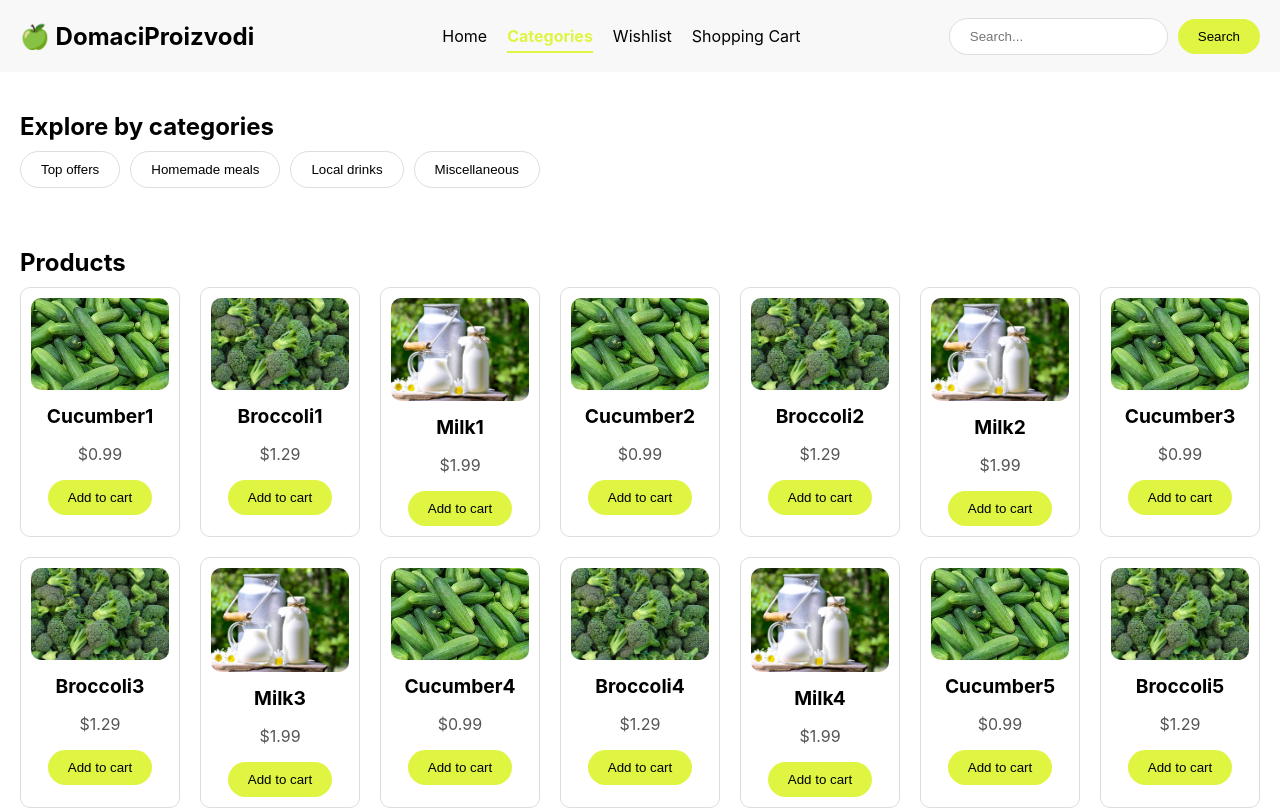
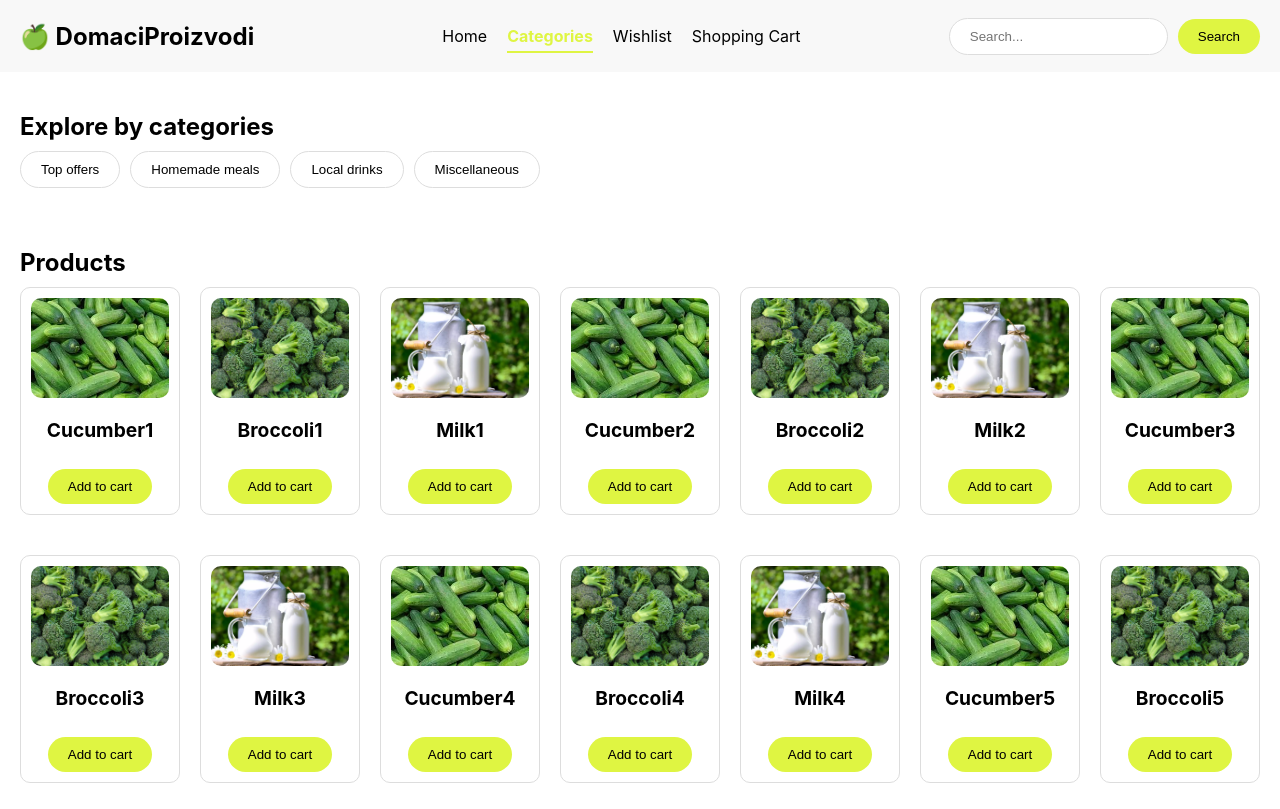
Before and after one commit to markom132/DomacaProzivodnja, a React (Create React App) app in the folder frontend/: page /category in a window 1280 px wide. Shown: the top 809 px of the page. Built offline with nearby package versions, Linux system fonts and the light colour scheme.

Commit message:
Add_hover_effect_on_product_card closes #136

```diff
--- a/frontend/src/components/ProductCard.js
+++ b/frontend/src/components/ProductCard.js
@@ -2,13 +2,39 @@ import React from 'react';
 import PropTypes from 'prop-types';
 
 const ProductCard = ({ image, name, price }) => {
+  const [isHovered, setIsHovered] = React.useState(false);
+
   return (
-    <div style={styles.card}>
+    <div
+      style={{
+        ...styles.card,
+        transform: isHovered ? 'scale(1.05)' : 'scale(1)',
+      }}
+      onMouseOver={() => setIsHovered(true)}
+      onMouseOut={() => setIsHovered(false)}
+    >
       <div style={styles.imageContainer}>
-        <img src={image} alt={name} style={styles.image} />
+        <img
+          src={image}
+          alt={name}
+          style={{
+            ...styles.image,
+            ...(isHovered ? styles.imageHover : {}),
+          }}
+        />
       </div>
-      <h3 style={styles.name}>{name}</h3>
-      <p style={styles.price}>{price}</p>
+      <div style={styles.info}>
+        <h3>{name}</h3>
+        <p>{price}</p>
+        <button
+          style={{
+            ...styles.button,
+            ...(isHovered ? styles.buttonHover : {}),
+          }}
+        >
+          Dodaj u korpu
+        </button>
+      </div>
     </div>
   );
 };
@@ -21,15 +47,12 @@ ProductCard.propTypes = {
 
 const styles = {
   card: {
-    display: 'flex',
-    flexDirection: 'column',
-    alignItems: 'center',
-    textAlign: 'center',
+    position: 'relative',
+    overflow: 'hidden',
+    border: ' 1px solid #ddd',
     borderRadius: '10px',
-    overflow: 'hidden',
-    boxShadow: '0px 4px 6px rgba(0, 0, 0, 0.1)',
-    backgroundColor: '#fff',
-    height: '100%',
+    transition: 'transform 0.3s ease',
+    margin: '10px',
   },
   imageContainer: {
     width: '100%',
@@ -40,6 +63,26 @@ const styles = {
     width: '100%',
     height: '100%',
     objectFit: 'cover',
+    transition: 'transform 0.3s ease',
+  },
+  imageHover: {
+    trnasform: 'scale(1.1)',
+  },
+  info: {
+    padding: '15px',
+    textAlign: 'center',
+  },
+  button: {
+    backgroundColor: '#f8f8f8',
+    border: 'none',
+    borderRadius: '5px',
+    padding: '10px 20px',
+    cursor: 'pointer',
+    transition: 'background-color 0.3 ease',
+  },
+  buttonHover: {
+    backgroundColor: '#ff9800',
+    color: '#fff',
   },
   name: {
     margin: '10px 0',
--- a/frontend/src/components/ProductList.js
+++ b/frontend/src/components/ProductList.js
@@ -1,7 +1,8 @@
-import React from 'react';
+import React, { useState } from 'react';
 import cucumber from '../assets/cucumber.jpg';
 import broccoli from '../assets/broccoli.jpg';
 import milk from '../assets/milk.jpg';
+import { height } from '@fortawesome/free-solid-svg-icons/fa0';
 const ProductList = () => {
   const products = [
     { id: 1, name: 'Cucumber1', price: '$0.99', image: cucumber },
@@ -32,20 +33,51 @@ const ProductList = () => {
       <h2 style={styles.sectionTitle}>Products</h2>
       <div style={styles.productList}>
         {products.map(product => (
-          <div key={product.name} style={styles.productCard}>
-            <img
-              src={product.image}
-              alt={product.name}
-              style={styles.productImage}
-            />
-            <h3 style={styles.productName}>{product.name}</h3>
-            <p style={styles.productPrice}>{product.price}</p>
-            <button style={styles.addButton}>Add to cart</button>
-          </div>
+          <ProductCard key={product.id} product={product} />
         ))}
       </div>
       <button style={styles.showMoreButton}>Show more</button>
     </section>
+  );
+};
+
+const ProductCard = ({ product }) => {
+  const [isHovered, setIsHovered] = useState(false);
+
+  return (
+    <div
+      style={{
+        ...styles.productCard,
+        transform: isHovered ? 'scale(1.05)' : 'scale(1)',
+        transition: 'transform 0.3s ease'
+      }}
+      onMouseOver={() => setIsHovered(true)}
+      onMouseOut={() => setIsHovered(false)}
+    >
+      <div style={styles.productImageContainer}>
+        <img
+          src={product.image}
+          alt={product.name}
+          style={{
+            ...styles.productImage,
+            border: isHovered ? '2px solid #dff542' : 'none',
+            transition: 'border 0.3s ease'
+          }}
+        />
+      </div>
+      <h3 style={styles.productName}>{product.name}</h3>
+      <p style={styles.productPrice}>{product.price}</p>
+      <button
+        style={{
+          ...styles.addButton,
+          backgroundColor: isHovered ? '#c5d047' : '#dff542',
+          transform: isHovered ? 'translateY(-5px)' : 'translateY(0)',
+          transition: 'background-color 0.3s ease, transform 0.3s ease'
+        }}
+      >
+        Add to cart
+      </button>
+    </div>
   );
 };
 
@@ -63,15 +95,32 @@ const styles = {
     gap: '20px',
   },
   productCard: {
+    display: 'flex',
+    flexDirection: 'column',
+    alignItems: 'center',
     padding: '10px',
     border: '1px solid #ddd',
     borderRadius: '10px',
     textAlign: 'center',
     backgroundColor: '#fff',
+    overflow: 'hidden',
+    boxSizing: 'border-box',
+    marginBottom: '20px',
+    transition: 'transform 0.3s ease',
+    position: 'relative',
+  },
+  productImageContainer: {
+    width: '100%',
+    height: '100px',
+    overflow: 'hidden',
+    borderRadius: '10px',
+    marginBottom: '10px',
   },
   productImage: {
     width: '100%',
-    borderRadius: '10px',
+    height: '100%',
+    objectFit: 'cover',
+    transition: 'border 0.3s ease',
   },
   productName: {
     fontSize: '1.2em',
@@ -87,6 +136,9 @@ const styles = {
     border: 'none',
     backgroundColor: '#dff542',
     cursor: 'pointer',
+    transition: 'background-color 0.3s ease, transform 0.3s ease',
+    position: 'absolute',
+    bottom: '10px',
   },
   showMoreButton: {
     marginTop: '20px',
@@ -98,4 +150,5 @@ const styles = {
   },
 };
 
+
 export default ProductList;
```
